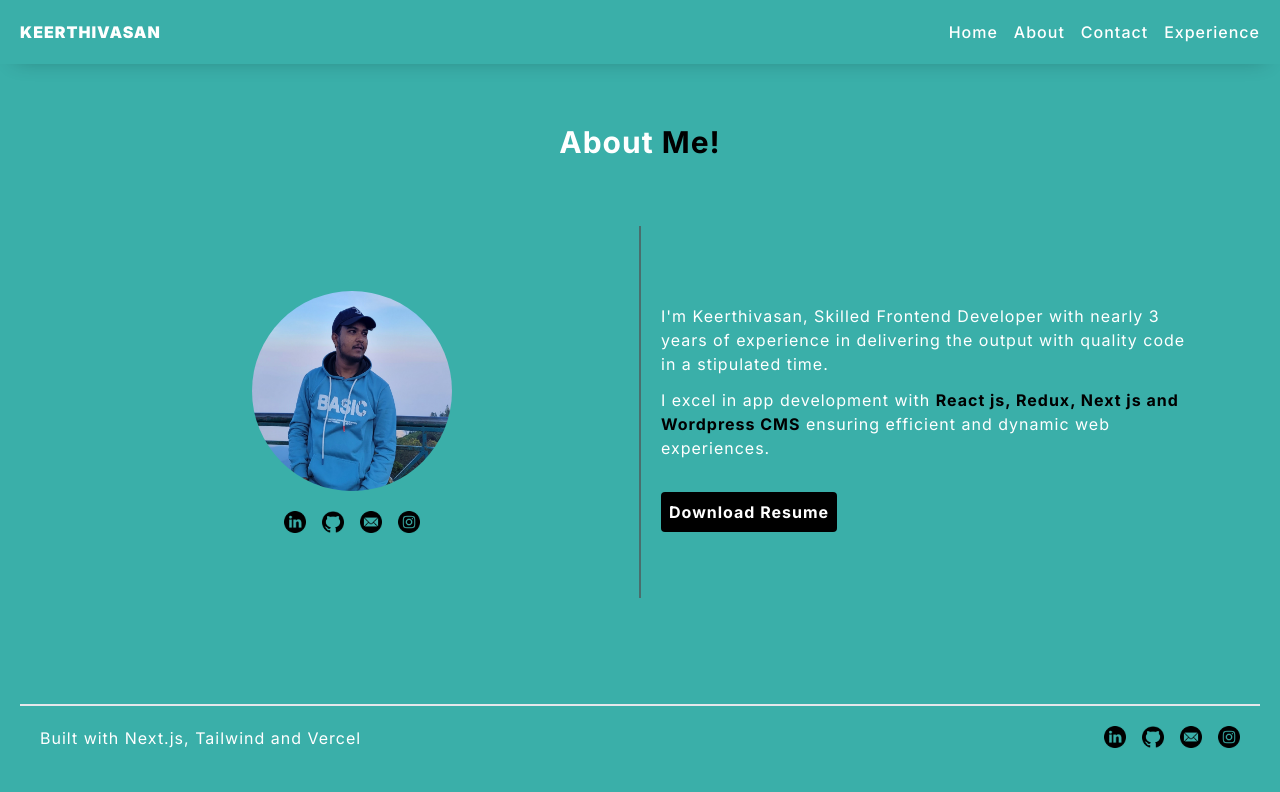
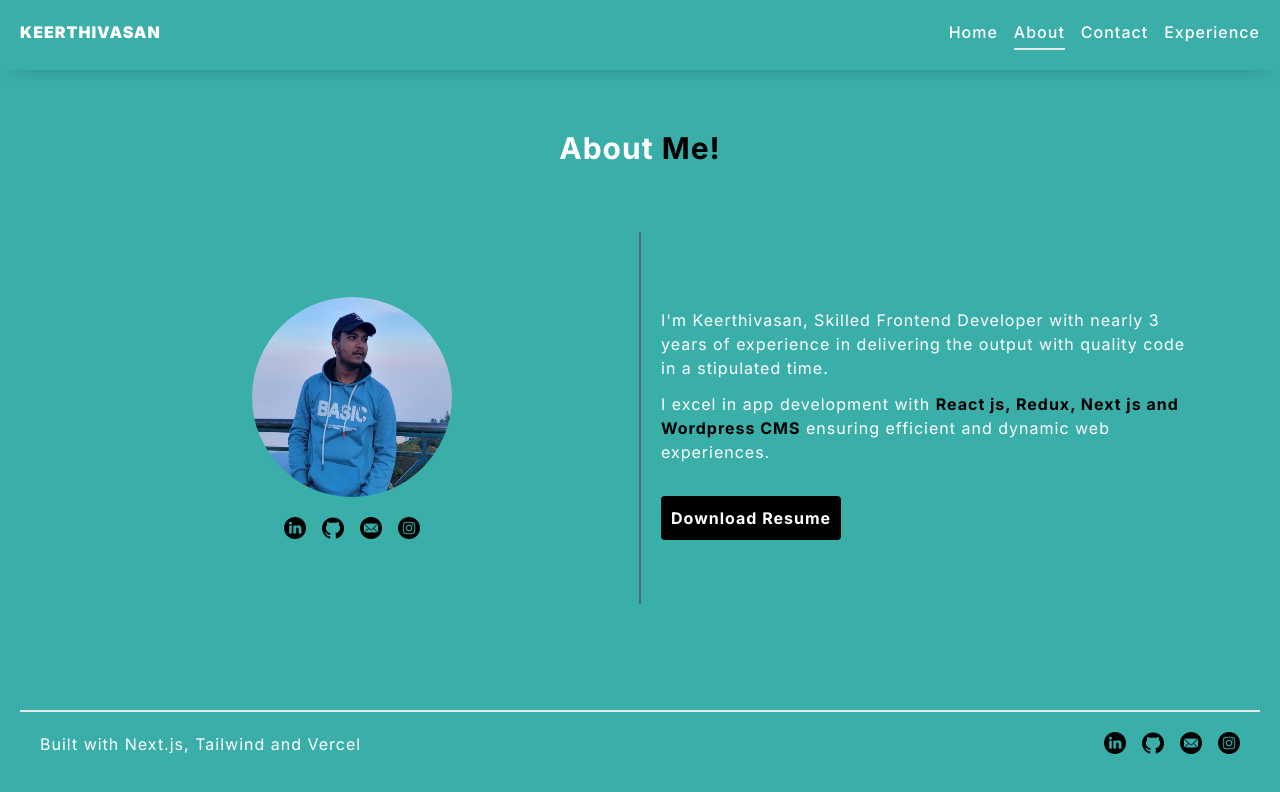
Before and after one commit to keerthivasanmk/keerthivasan-portfolio, a Next.js app: page /about in a window 1280 px wide. Shown: the top 792 px of the page. Built offline with nearby package versions, Linux system fonts and the light colour scheme.

Commit message:
worked: env configs worked: header nav underline worked: some styles

```diff
--- a/src/app/about/page.js
+++ b/src/app/about/page.js
@@ -26,7 +26,7 @@ export default function About() {
                 <div className='w-1/2 p-5 text-white about-main-content max-w-[600px] m-auto'>
                     <p>I&apos;m Keerthivasan, Skilled Frontend Developer with nearly 3 years of experience in delivering the output with quality code in a stipulated time.</p>
                     <p>I excel in app development with <strong className='text-black'>React js, Redux, Next js and Wordpress CMS</strong> ensuring efficient and dynamic web experiences.</p>
-                    <a href='/Keerthivasan_resume.pdf' className='button mt-5' download>
+                    <a href='/Keerthivasan_resume.pdf' className='button inline-block mt-5' download>
                         Download Resume
                     </a>
                 </div>
--- a/src/app/contact/page.js
+++ b/src/app/contact/page.js
@@ -25,8 +25,8 @@ export default function ContactUs() {
         e.preventDefault();
         setloader(true);
         emailjs
-            .sendForm('service_hq3hqw1', 'template_g90jp1e', formRef.current, {
-                publicKey: 'ouqmLneHLyy5bSF-r',
+            .sendForm(process.env.NEXT_PUBLIC_EMAILJS_SERVICE_ID, process.env.NEXT_PUBLIC_EMAILJS_TEMPLATE_ID, formRef.current, {
+                publicKey: process.env.NEXT_PUBLIC_EMAILJS_PUBLIC_KEY,
             })
             .then(
                 () => {
@@ -93,7 +93,7 @@ export default function ContactUs() {
                             </textarea>
                             <button
                                 type="submit"
-                                class="bg-black text-white inline-block w-full rounded p-2 flex justify-center gap-3 items-center"
+                                class="button w-full rounded flex justify-center gap-3 items-center"
                             >
                                 {loader ? <div class="loader"></div> : 'Send'}
                             </button>
--- a/src/app/globals.css
+++ b/src/app/globals.css
@@ -109,5 +109,9 @@ body {
 }
 
 .button {
-  @apply bg-black text-white inline-block rounded p-2 font-bold;
+  @apply bg-black text-white rounded p-2 font-bold  border-2 border-transparent border-solid duration-300;
 }
+
+.button:hover {
+  @apply text-black bg-white border-2 border-black border-solid;
+}
--- a/src/components/Header.jsx
+++ b/src/components/Header.jsx
@@ -1,14 +1,19 @@
+'use client'
+// Dependencies
 import Link from 'next/link'
+import { usePathname } from 'next/navigation'
 
 export default function Header() {
+    const router = usePathname();
+
     return (
         <div className='text-white p-5 flex justify-between	sticky top-0 font-black	bg-primary-sky-blue z-10 shadow-3xl'>
             <Link href='/'>KEERTHIVASAN</Link>
             <div className='flex gap-4 font-medium'>
-                <Link href="/">Home</Link>
-                <Link href="/about">About</Link>
-                <Link href="/contact">Contact</Link>
-                <Link href="/experience">Experience</Link>
+                <Link href="/" className={`pb-1 ${router === '/' ? 'border-b-2 border-solid' : ''}`}>Home</Link>
+                <Link href="/about" className={`pb-1 ${router === '/about' ? 'border-b-2 border-solid' : ''}`}>About</Link>
+                <Link href="/contact" className={`pb-1 ${router === '/contact' ? 'border-b-2 border-solid' : ''}`}>Contact</Link>
+                <Link href="/experience" className={`pb-1 ${router === '/experience' ? 'border-b-2 border-solid' : ''}`}>Experience</Link>
             </div>
         </div>
     )
```
